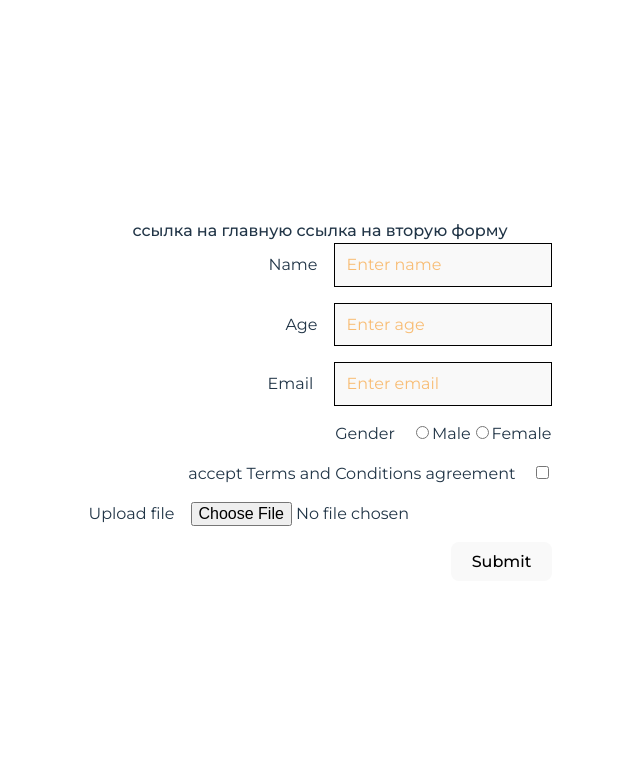
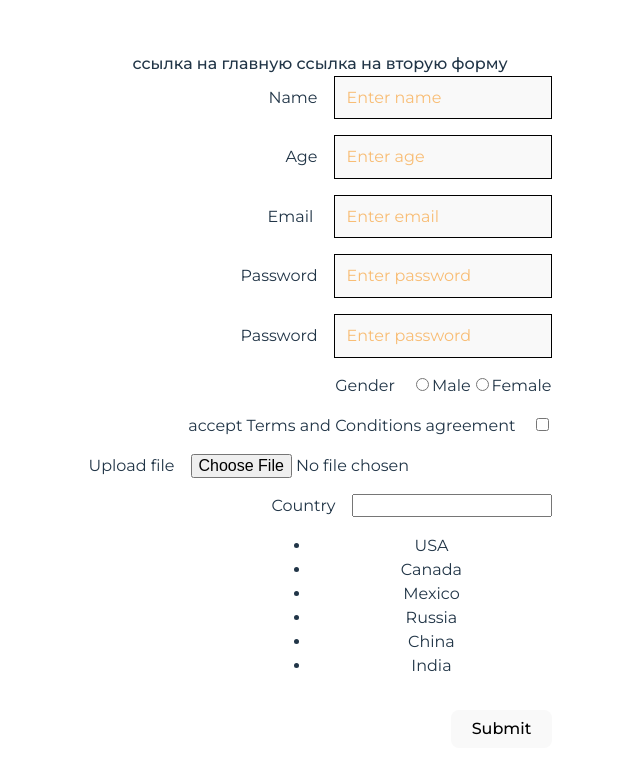
Before and after one commit to mgovoru/create-course, a React (Vite) app: page /form_1 in a window 1280 px wide. Shown: the top 774 px of the page, without its empty margins (320-960 px from the left). Built offline with nearby package versions, Linux system fonts and the light colour scheme.

Commit message:
feat: add auto complete counties

```diff
--- a/src/components/Form_first/Form_first.tsx
+++ b/src/components/Form_first/Form_first.tsx
@@ -1,13 +1,28 @@
-import { useDispatch } from 'react-redux';
+import { useDispatch, useSelector } from 'react-redux';
 import './Form_first.scss';
-import { addForm } from '../../store/slice';
+import { addForm, setCountries } from '../../store/slice';
 //import { RootState } from '../../types';
 import { Link } from 'react-router-dom';
-import { useRef } from 'react';
+import { useEffect, useRef, useState } from 'react';
+import { RootState } from '../../types';
 
 export default function Form_Uncontroll() {
   const dispatch = useDispatch();
-  //const formData = useSelector((state: RootState) => state?.form?.formData);
+
+  const [inputValue, setInputValue] = useState('');
+  const [filteredCountries, setFilteredCountries] = useState<string[]>([]);
+  const countries = useSelector((state: RootState) => state.form.countries);
+  console.log(countries);
+  useEffect(
+    () =>
+      setFilteredCountries(
+        countries?.filter((country) =>
+          country.toLowerCase().includes(inputValue.toLowerCase())
+        )
+      ),
+    [inputValue, countries]
+  );
+
   const nameForm = useRef<HTMLInputElement>(null);
   const emailForm = useRef<HTMLInputElement>(null);
   const ageForm = useRef<HTMLInputElement>(null);
@@ -15,14 +30,17 @@ export default function Form_Uncontroll() {
   const femaleForm = useRef<HTMLInputElement>(null);
   const acceptForm = useRef<HTMLInputElement>(null);
   const fileForm = useRef<HTMLInputElement>(null);
+  const passwordForm = useRef<HTMLInputElement>(null);
+  const passwordRForm = useRef<HTMLInputElement>(null);
+  const countryForm = useRef<HTMLInputElement>(null);
   function buttonSubmit() {
     dispatch(
       addForm({
         name: nameForm.current?.value || '',
         age: Number(ageForm.current?.value),
         email: emailForm.current?.value || '',
-        password: '',
-        passwordR: '',
+        password: passwordForm.current?.value || '',
+        passwordR: passwordRForm.current?.value || '',
         gender: maleForm.current?.value || femaleForm.current?.value || '',
         accept: acceptForm.current?.checked || false,
         upload: {
@@ -73,15 +91,14 @@ export default function Form_Uncontroll() {
           <label htmlFor="age">Age</label>
           <input
             type="text"
-            name="name"
-            id="name"
+            name="age"
+            id="age"
             ref={ageForm}
             placeholder="Enter age"
             className="input-data"
             required
           />
         </div>
-
         <div>
           <label htmlFor="email">Email </label>
           <input
@@ -94,7 +111,30 @@ export default function Form_Uncontroll() {
             required
           />
         </div>
-
+        <div>
+          <label htmlFor="password">Password</label>
+          <input
+            type="password"
+            name="password"
+            id="password"
+            ref={passwordForm}
+            placeholder="Enter password"
+            className="input-data"
+            required
+          />
+        </div>
+        <div>
+          <label htmlFor="passwordR">Password</label>
+          <input
+            type="passwordR"
+            name="passwordR"
+            id="passwordR"
+            ref={passwordRForm}
+            placeholder="Enter password"
+            className="input-data"
+            required
+          />
+        </div>
         <div>
           <label htmlFor="gender">Gender</label>
           <input
@@ -114,12 +154,10 @@ export default function Form_Uncontroll() {
           />
           Female
         </div>
-
         <div>
           <label htmlFor="accept">accept Terms and Conditions agreement</label>
           <input type="checkbox" name="accept" id="accept" ref={acceptForm} />
         </div>
-
         <div>
           <label htmlFor="file">Upload file</label>
           <input
@@ -131,17 +169,28 @@ export default function Form_Uncontroll() {
             required
           />
         </div>
+        <div>
+          <label htmlFor="country">Country</label>
+          <input
+            type="text"
+            name="country"
+            id="country-input"
+            ref={countryForm}
+            value={inputValue}
+            onChange={(e) => setInputValue(e.target.value)}
+          />
+          {filteredCountries?.length > 0 && (
+            <ul>
+              {filteredCountries.map((country) => (
+                <li key={country} onClick={() => setInputValue(country)}>
+                  {country}
+                </li>
+              ))}
+            </ul>
+          )}
+        </div>
         <button type="submit">Submit</button>
         {/*
-      <label htmlFor="lang">Country</label>
-      <input
-        type="checkbox"
-        name="lang"
-        id="english"
-        checked={subjects.english === true}
-        onChange={(e) => handleSubjectChange('english')}
-      />
-      English
       <input
         type="checkbox"
         name="lang"
--- a/src/store/slice.tsx
+++ b/src/store/slice.tsx
@@ -2,52 +2,30 @@ import { createSlice, PayloadAction } from '@reduxjs/toolkit';
 import { FormD, FormData } from '../types';
 
 const initialState: FormD = {
-  forms: []
-//   formData: {
-//     name: '',
-//     age:0,
-//     email: '',
-//     password: '',
-//     passwordR: '',
-//     gender: '',
-//     accept: false,
-//     upload: {name:'', size: 0},
-//     country: '',
-//   },
- };
+  forms: [],
+  countries: [
+      'USA',
+      'Canada',
+      'Mexico',
+      'Russia',
+      'China',
+      'India',
+    ]
+};
 
 const saveSlice = createSlice({
   name: 'form',
   initialState,
   reducers: {
-    // update: (state, action: PayloadAction<Partial<FormData>>) => {
-    //   const {
-    //     name,
-    //     age,
-    //     email,
-    //     password,
-    //     passwordR,
-    //     gender,
-    //     accept,
-    //     upload,
-    //     country,
-    //   } = action.payload;
-    //   if (name !== undefined) state.formData.name = name;
-    //   if (age !== undefined) state.formData.age = age;
-    //   if (email !== undefined) state.formData.email = email;
-    //   if (password !== undefined) state.formData.password = password;
-    //   if (passwordR !== undefined) state.formData.passwordR = passwordR;
-    //   if (gender !== undefined) state.formData.gender = gender;
-    //   if (accept !== undefined) state.formData.accept = accept;
-    //   if (upload !== undefined) state.formData.upload = upload;
-    //   if (country !== undefined) state.formData.country = country;
-    // }
     addForm: (state, action: PayloadAction<FormData>) => {
       state.forms.push(action.payload);
-    }
-  }
-})
+    },
+    setCountries(state, action) {
+      state.countries.push(action.payload);
+    },
+  },
+});
 
-export const { addForm } = saveSlice.actions;
+export const { addForm, setCountries } = saveSlice.actions;
 
 export default saveSlice.reducer;
--- a/src/store/store.tsx
+++ b/src/store/store.tsx
@@ -3,7 +3,7 @@ import formReducer from './slice'
 
 const store = configureStore({
   reducer: {
-    form: formReducer,
+    form: formReducer
   },
 });
 
--- a/src/types.tsx
+++ b/src/types.tsx
@@ -15,6 +15,7 @@ export interface FormData {
 export interface RootState {
   form: {
     forms: FormData[];
+    countries: string[];
   };
 }
 // export interface FormD {
@@ -22,4 +23,5 @@ export interface RootState {
 // }
 export interface FormD {
   forms: FormData[];
+  countries: string[];
 }
```
